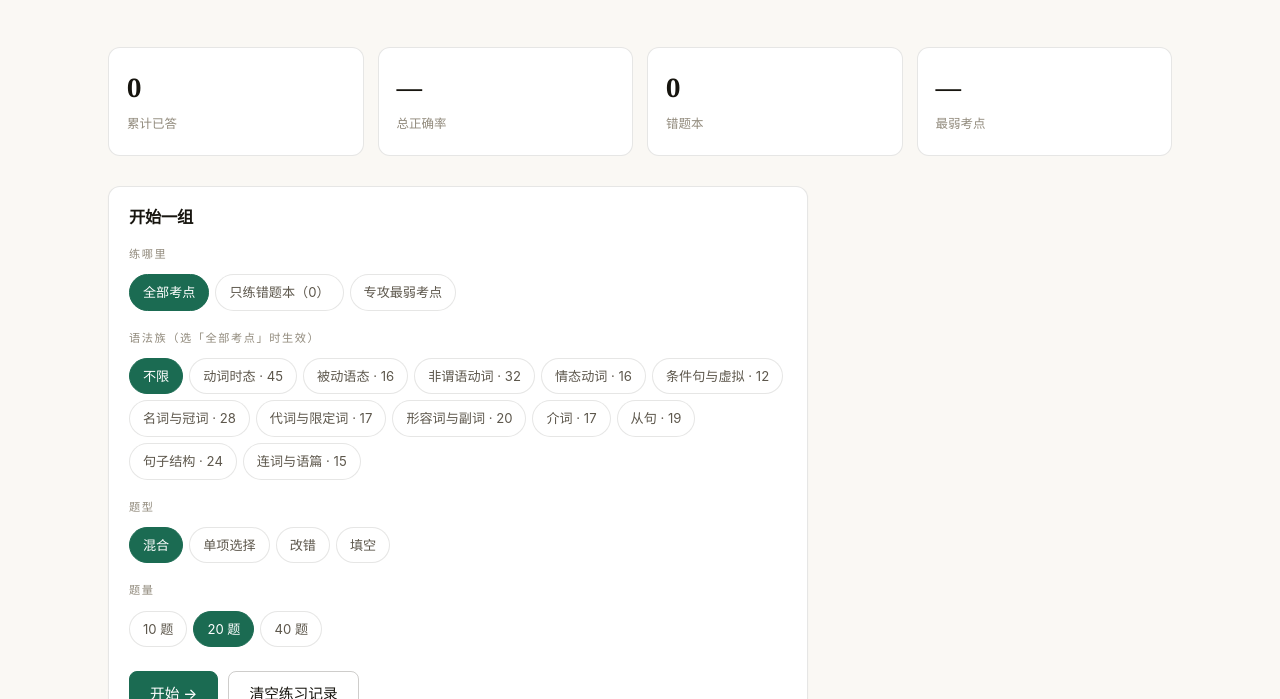
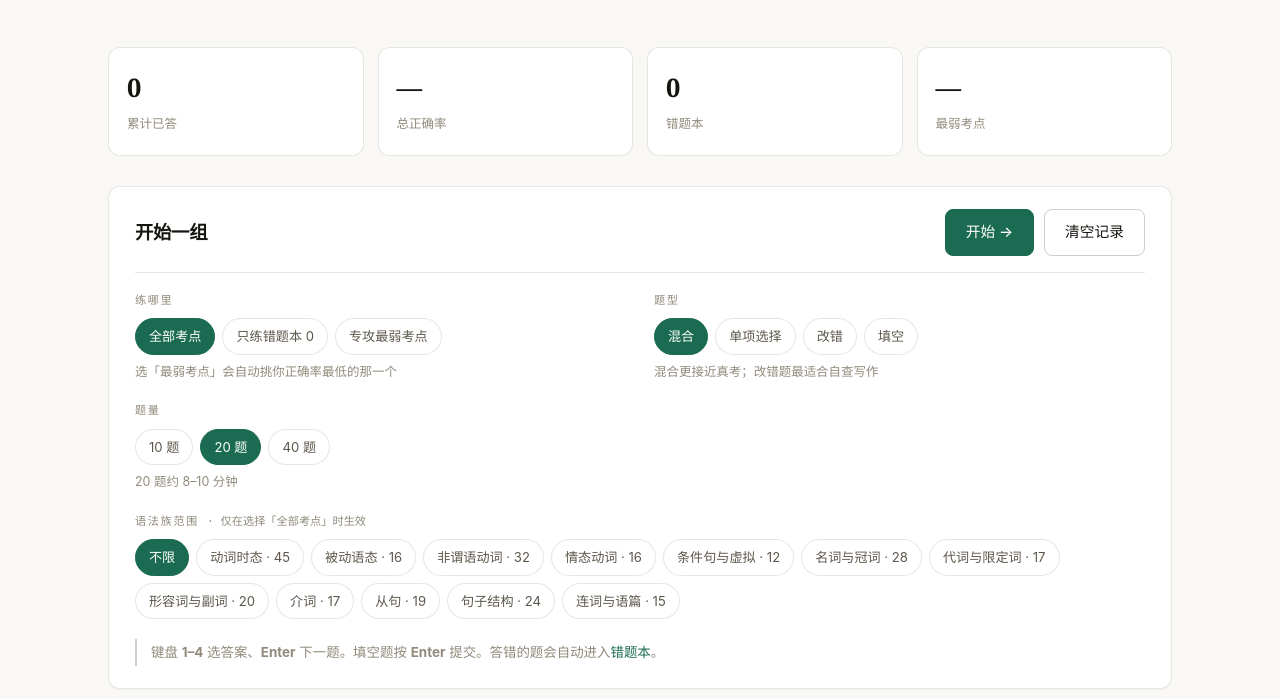
Before and after one commit to leverly/pet-b1-site, a plain HTML site: page review.html in a window 1280 px wide. Shown: the part 253-952 px from the top of the page. Drawn offline with Linux system fonts and the light colour scheme.

```diff
--- a/assets/style.css
+++ b/assets/style.css
@@ -687,7 +687,11 @@ body.js-ready .reveal.out { opacity: 0; transform: translateY(14px); }
   display: grid; gap: 20px 28px;
   grid-template-columns: repeat(2, minmax(0, 1fr));
   margin-bottom: 18px;
+  /* 让各配置块顶部对齐、按内容高度自然排列，避免一栏被另一栏拉出大片空白 */
+  align-items: start;
 }
+/* 语法族这类选项多、占宽大的块，跨两栏放到最后，左右高度就不会失衡 */
+.setup-group.wide { grid-column: 1 / -1; }
 .setup-group { min-width: 0; }
 .setup-group .kicker { margin-bottom: 8px; }
 .setup-group .chips { gap: 7px; }
--- a/review.html
+++ b/review.html
@@ -46,42 +46,59 @@
 </section>
 
 <section class="section" style="margin-top:30px" id="setup">
-  <div class="card" style="max-width:700px">
-    <h3 style="margin-bottom:18px">开始一组</h3>
+  <div class="card setup-card">
+    <div class="setup-head">
+      <h3>开始一组</h3>
+      <div class="setup-actions">
+        <button class="btn primary" id="startBtn">开始 →</button>
+        <button class="btn ghost" id="resetBtn">清空记录</button>
+      </div>
+    </div>
 
+    <div class="setup-grid">
+      <div class="setup-group">
         <div class="kicker">练哪里</div>
         <div class="chips" id="scopeChips">
           <button class="chip on" data-scope="all">全部考点</button>
-      <button class="chip" data-scope="wrong">只练错题本（<span id="wrongN">0</span>）</button>
+          <button class="chip" data-scope="wrong">只练错题本 <span id="wrongN">0</span></button>
           <button class="chip" data-scope="weak">专攻最弱考点</button>
         </div>
-
-    <div class="kicker" style="margin-top:18px">语法族（选「全部考点」时生效）</div>
-    <div class="chips" id="groupChips">
-      <button class="chip on" data-g="all">不限</button>
-      <button class="chip" data-g="tense">动词时态 · 45</button><button class="chip" data-g="passive">被动语态 · 16</button><button class="chip" data-g="nonfinite">非谓语动词 · 32</button><button class="chip" data-g="modal">情态动词 · 16</button><button class="chip" data-g="conditional">条件句与虚拟 · 12</button><button class="chip" data-g="noun">名词与冠词 · 28</button><button class="chip" data-g="pronoun">代词与限定词 · 17</button><button class="chip" data-g="adjadv">形容词与副词 · 20</button><button class="chip" data-g="prep">介词 · 17</button><button class="chip" data-g="clause">从句 · 19</button><button class="chip" data-g="syntax">句子结构 · 24</button><button class="chip" data-g="conjunction">连词与语篇 · 15</button>
+        <p class="setup-hint">选「最弱考点」会自动挑你正确率最低的那一个</p>
       </div>
 
-    <div class="kicker" style="margin-top:18px">题型</div>
+      <div class="setup-group">
+        <div class="kicker">题型</div>
         <div class="chips" id="typeChips">
           <button class="chip on" data-t="all">混合</button>
           <button class="chip" data-t="choice">单项选择</button>
           <button class="chip" data-t="correct">改错</button>
           <button class="chip" data-t="fill">填空</button>
         </div>
+        <p class="setup-hint">混合更接近真考；改错题最适合自查写作</p>
+      </div>
 
-    <div class="kicker" style="margin-top:18px">题量</div>
+      <div class="setup-group">
+        <div class="kicker">题量</div>
         <div class="chips" id="lenChips">
           <button class="chip" data-l="10">10 题</button>
           <button class="chip on" data-l="20">20 题</button>
           <button class="chip" data-l="40">40 题</button>
         </div>
+        <p class="setup-hint">20 题约 8–10 分钟</p>
+      </div>
 
-    <div style="margin-top:24px;display:flex;gap:10px;flex-wrap:wrap;align-items:center">
-      <button class="btn primary" id="startBtn">开始 →</button>
-      <button class="btn ghost" id="resetBtn">清空练习记录</button>
+      <div class="setup-group wide">
+        <div class="kicker">语法族范围 <span style="text-transform:none;letter-spacing:0">· 仅在选择「全部考点」时生效</span></div>
+        <div class="chips" id="groupChips">
+          <button class="chip on" data-g="all">不限</button>
+          <button class="chip" data-g="tense">动词时态 · 45</button><button class="chip" data-g="passive">被动语态 · 16</button><button class="chip" data-g="nonfinite">非谓语动词 · 32</button><button class="chip" data-g="modal">情态动词 · 16</button><button class="chip" data-g="conditional">条件句与虚拟 · 12</button><button class="chip" data-g="noun">名词与冠词 · 28</button><button class="chip" data-g="pronoun">代词与限定词 · 17</button><button class="chip" data-g="adjadv">形容词与副词 · 20</button><button class="chip" data-g="prep">介词 · 17</button><button class="chip" data-g="clause">从句 · 19</button><button class="chip" data-g="syntax">句子结构 · 24</button><button class="chip" data-g="conjunction">连词与语篇 · 15</button>
         </div>
-    <div class="note" style="margin-bottom:0">键盘 <b>1–4</b> 选答案、<b>Enter</b> 下一题。填空题按 <b>Enter</b> 提交。</div>
+      </div>
+    </div>
+
+    <div class="note setup-note">
+      键盘 <b>1–4</b> 选答案、<b>Enter</b> 下一题。填空题按 <b>Enter</b> 提交。答错的题会自动进入<a href="wrong.html">错题本</a>。
+    </div>
   </div>
 </section>
 
```
Also changed, not shown: build-site.mjs (+57 -21 lines), wrong.html (+20 -1 lines). Lines whose indentation alone changed are shown as unchanged.
